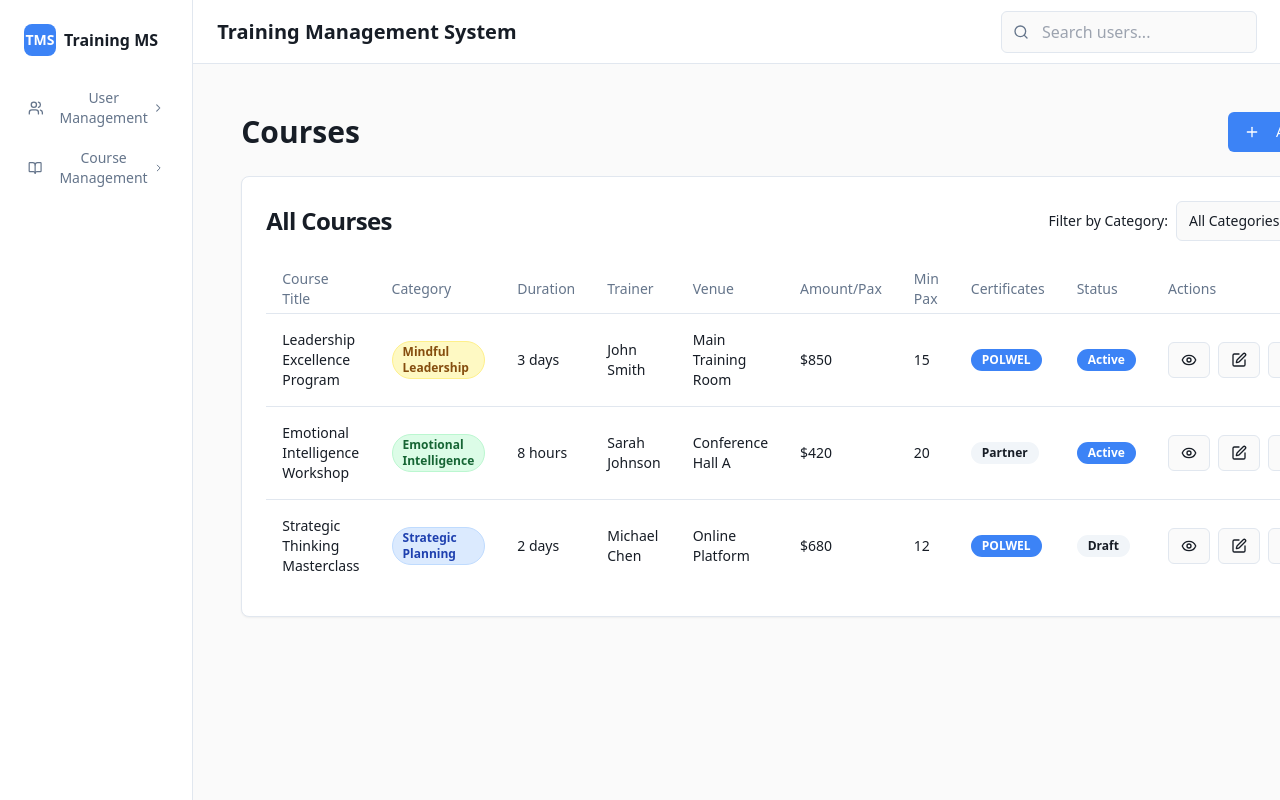
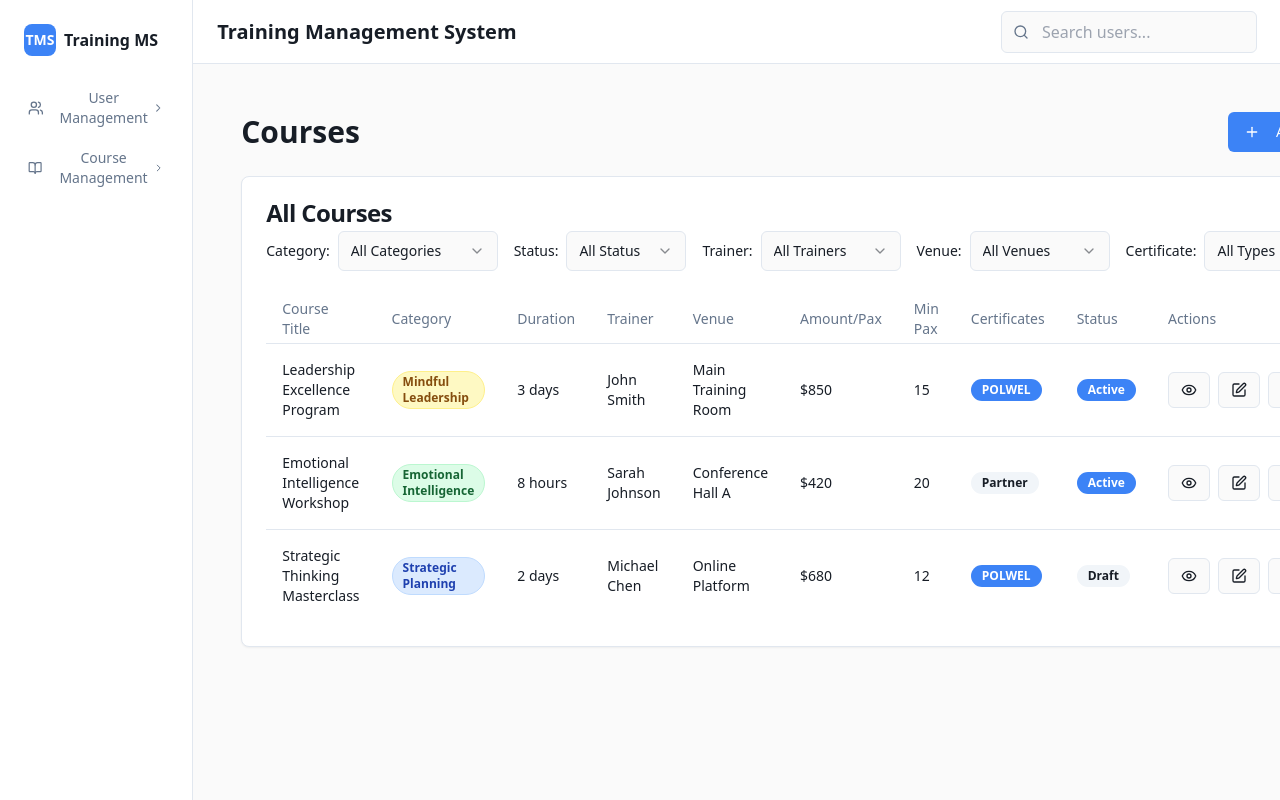
Before and after one commit to rain-corsiva-lab/tms-polwel, a React (Vite) app: page /course-creation in a window 1280 px wide. Shown: the top 800 px of the page. Built offline with nearby package versions, Linux system fonts and the light colour scheme.

Commit message:
Add filters to courses page
Added filters to the courses archive page to enhance usability and data organization.

```diff
--- a/src/pages/CourseArchive.tsx
+++ b/src/pages/CourseArchive.tsx
@@ -26,6 +26,10 @@ const CourseArchive = () => {
   const navigate = useNavigate();
   const { toast } = useToast();
   const [selectedCategory, setSelectedCategory] = useState<string>("all");
+  const [selectedStatus, setSelectedStatus] = useState<string>("all");
+  const [selectedTrainer, setSelectedTrainer] = useState<string>("all");
+  const [selectedVenue, setSelectedVenue] = useState<string>("all");
+  const [selectedCertificate, setSelectedCertificate] = useState<string>("all");
 
   const categoryGroups = [
     {
@@ -140,14 +144,34 @@ const CourseArchive = () => {
     });
   };
 
-  const filteredCourses = selectedCategory === "all"
-    ? courses
-    : courses.filter(course => {
+  // Get unique trainers, venues, and certificates for filter options
+  const uniqueTrainers = [...new Set(courses.map(course => course.trainer))];
+  const uniqueVenues = [...new Set(courses.map(course => course.venue))];
+  const uniqueCertificates = [...new Set(courses.map(course => course.certificates))];
+
+  const filteredCourses = courses.filter(course => {
+    // Category filter
+    const categoryMatch = selectedCategory === "all" || (() => {
       if (selectedCategory === "Self-Mastery") return categoryGroups[0].subcategories.includes(course.category);
       if (selectedCategory === "Thinking Skills") return categoryGroups[1].subcategories.includes(course.category);
       if (selectedCategory === "People Skills") return categoryGroups[2].subcategories.includes(course.category);
       if (selectedCategory === "Leadership Skills") return categoryGroups[3].subcategories.includes(course.category);
       return false;
+    })();
+
+    // Status filter
+    const statusMatch = selectedStatus === "all" || course.status === selectedStatus;
+
+    // Trainer filter
+    const trainerMatch = selectedTrainer === "all" || course.trainer === selectedTrainer;
+
+    // Venue filter
+    const venueMatch = selectedVenue === "all" || course.venue === selectedVenue;
+
+    // Certificate filter
+    const certificateMatch = selectedCertificate === "all" || course.certificates === selectedCertificate;
+
+    return categoryMatch && statusMatch && trainerMatch && venueMatch && certificateMatch;
   });
 
   return (
@@ -164,11 +188,12 @@ const CourseArchive = () => {
         <CardHeader>
           <div className="flex items-center justify-between">
             <CardTitle>All Courses</CardTitle>
-            <div className="flex items-center gap-4">
+          </div>
+          <div className="flex flex-wrap items-center gap-4 mt-4">
             <div className="flex items-center gap-2">
-                <label htmlFor="category-filter" className="text-sm font-medium">Filter by Category:</label>
+              <label className="text-sm font-medium">Category:</label>
               <Select value={selectedCategory} onValueChange={setSelectedCategory}>
-                  <SelectTrigger className="w-[200px]">
+                <SelectTrigger className="w-[160px]">
                   <SelectValue placeholder="All Categories" />
                 </SelectTrigger>
                 <SelectContent>
@@ -181,6 +206,69 @@ const CourseArchive = () => {
                 </SelectContent>
               </Select>
             </div>
+
+            <div className="flex items-center gap-2">
+              <label className="text-sm font-medium">Status:</label>
+              <Select value={selectedStatus} onValueChange={setSelectedStatus}>
+                <SelectTrigger className="w-[120px]">
+                  <SelectValue placeholder="All Status" />
+                </SelectTrigger>
+                <SelectContent>
+                  <SelectItem value="all">All Status</SelectItem>
+                  <SelectItem value="active">Active</SelectItem>
+                  <SelectItem value="draft">Draft</SelectItem>
+                  <SelectItem value="archived">Archived</SelectItem>
+                </SelectContent>
+              </Select>
+            </div>
+
+            <div className="flex items-center gap-2">
+              <label className="text-sm font-medium">Trainer:</label>
+              <Select value={selectedTrainer} onValueChange={setSelectedTrainer}>
+                <SelectTrigger className="w-[140px]">
+                  <SelectValue placeholder="All Trainers" />
+                </SelectTrigger>
+                <SelectContent>
+                  <SelectItem value="all">All Trainers</SelectItem>
+                  {uniqueTrainers.map((trainer) => (
+                    <SelectItem key={trainer} value={trainer}>
+                      {trainer}
+                    </SelectItem>
+                  ))}
+                </SelectContent>
+              </Select>
+            </div>
+
+            <div className="flex items-center gap-2">
+              <label className="text-sm font-medium">Venue:</label>
+              <Select value={selectedVenue} onValueChange={setSelectedVenue}>
+                <SelectTrigger className="w-[140px]">
+                  <SelectValue placeholder="All Venues" />
+                </SelectTrigger>
+                <SelectContent>
+                  <SelectItem value="all">All Venues</SelectItem>
+                  {uniqueVenues.map((venue) => (
+                    <SelectItem key={venue} value={venue}>
+                      {venue}
+                    </SelectItem>
+                  ))}
+                </SelectContent>
+              </Select>
+            </div>
+
+            <div className="flex items-center gap-2">
+              <label className="text-sm font-medium">Certificate:</label>
+              <Select value={selectedCertificate} onValueChange={setSelectedCertificate}>
+                <SelectTrigger className="w-[120px]">
+                  <SelectValue placeholder="All Certs" />
+                </SelectTrigger>
+                <SelectContent>
+                  <SelectItem value="all">All Types</SelectItem>
+                  <SelectItem value="polwel">POLWEL</SelectItem>
+                  <SelectItem value="partner">Partner</SelectItem>
+                  <SelectItem value="no">None</SelectItem>
+                </SelectContent>
+              </Select>
             </div>
           </div>
         </CardHeader>
```
Lines whose indentation alone changed are shown as unchanged.
